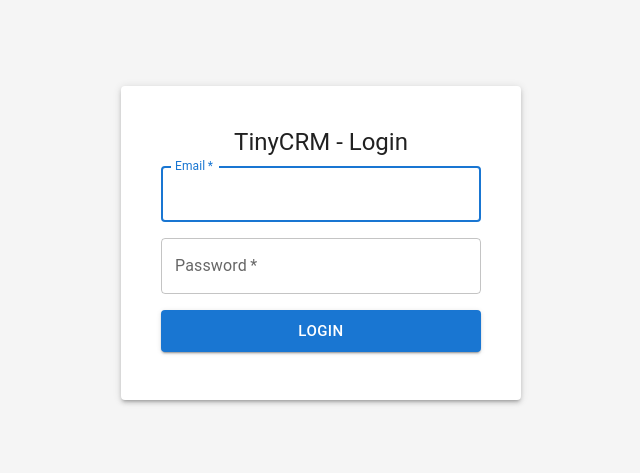
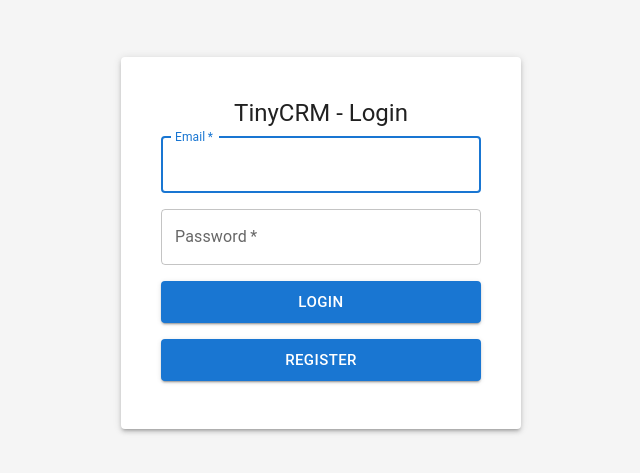
Before and after one commit to sirber/tiny-crm, a Next.js app: page /auth/login in a window 1280 px wide. Shown: the part 157-630 px from the top of the page, without its empty margins (319-959 px from the left). Built offline with nearby package versions, Linux system fonts and the light colour scheme; what @mui/material-nextjs would draw is missing.

Commit message:
added: button to register added: config to allow or not registering

```diff
--- /dev/null
+++ b/config.ts
@@ -0,0 +1,3 @@
+export function isRegisterEnabled(): boolean {
+  return process.env.NEXT_PUBLIC_REGISTER_ENABLED === "true";
+}
--- a/features/auth/LoginForm.tsx
+++ b/features/auth/LoginForm.tsx
@@ -8,11 +8,23 @@ import {
   Button,
   Box,
 } from "@mui/material";
-import { useActionState } from "react";
+import { useActionState, useEffect, useState } from "react";
 import { login } from "@/features/auth/actions";
+import { useRouter } from "next/navigation";
+import { isRegisterEnabled } from "@/config";
 
 export function LoginForm() {
+  const router = useRouter();
   const [state, action] = useActionState(login, null);
+  const [showRegisterButton, setShowRegisterButton] = useState(false);
+
+  useEffect(() => {
+    setShowRegisterButton(isRegisterEnabled());
+  }, []);
+
+  function goRegister() {
+    router.push("/auth/register");
+  }
 
   return (
     <Box
@@ -60,6 +72,19 @@ export function LoginForm() {
               >
                 Login
               </Button>
+
+              {showRegisterButton && (
+                <Button
+                  type="button"
+                  onClick={goRegister}
+                  variant="contained"
+                  color="primary"
+                  size="large"
+                  fullWidth
+                >
+                  Register
+                </Button>
+              )}
             </Box>
           </form>
         </CardContent>
```
Also changed, not shown: app/auth/register/page.tsx (added, +17 -0 lines), 1 other file (tests, documents, lock files or other folders).
